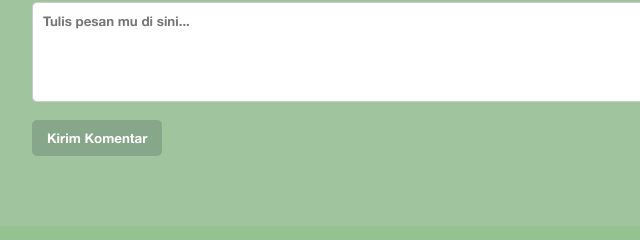
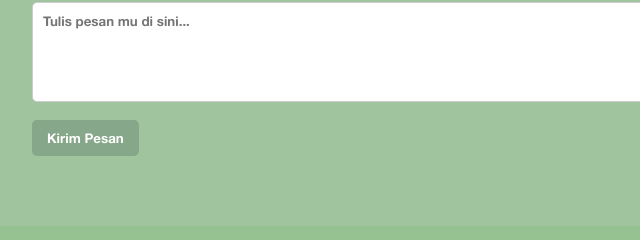
Before and after one commit to RidhoHariSanjaya/PortfolioRidho.github.io, a plain HTML site: page index.html in a window 1280 px wide. Shown: the part 3202-3442 px from the top of the page, 258-898 px from the left. Drawn offline with nearby package versions, Linux system fonts and the light colour scheme.

Commit message:
Mengganti kata "kirim komentar" ke "kirim pesan".

```diff
--- a/index.html
+++ b/index.html
@@ -153,7 +153,7 @@
     </div>
     <label for="comment">Pesan :</label>
     <textarea id="comment" name="pesan" required placeholder="Tulis pesan mu di sini..." class="custom-placeholder"></textarea>
-    <button type="submit">Kirim Komentar</button>
+    <button type="submit">Kirim Pesan</button>
   </form>
     </section>
     <!--Akhir Contact-->
```
